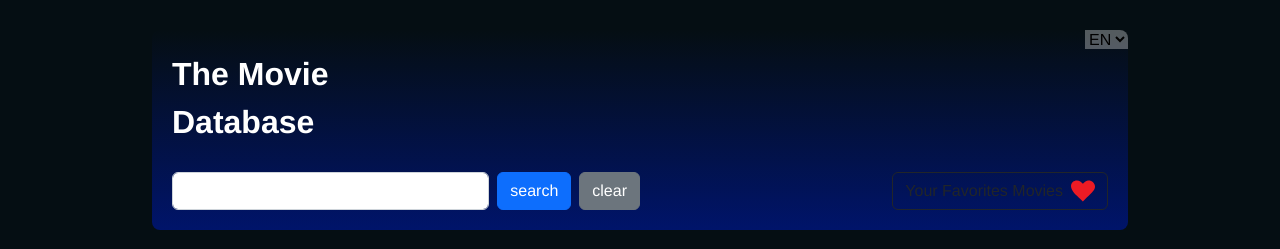
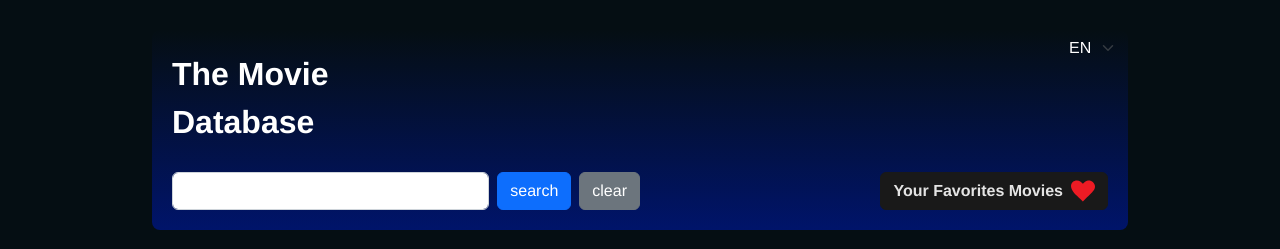
Before and after one commit to gian-anderegg/themoviedb, a Vue app: page /home in a window 1280 px wide. Shown: the top 249 px of the page. Built offline with nearby package versions, Linux system fonts and the light colour scheme; no server answers.

Commit message:
design changes in header

```diff
--- a/src/components/Header/Header.css
+++ b/src/components/Header/Header.css
@@ -26,10 +26,17 @@
     align-items: flex-start;
 }
 
+.favourites-container {
+    display: flex;
+    flex-grow: 1;
+    align-items: center;
+}
+
 .title {
     font-size: xx-large;
     color: white;
     font-weight: bold;
+    text-align: left;
 }
 
 .search {
@@ -50,8 +57,10 @@
     top: 0;
     right: 0;
     border-top-right-radius: 8px;
-    background-color: #ffffff51;
+    background-color: inherit;
     border: none;
+    width: fit-content;
+    color: white;
 }
 
 .button {
@@ -69,10 +78,27 @@
 }
 
 .search-icon {
-    background-image: url(../../assets/search.svg);
+    background-image: url(../../assets/white-search.svg);
     background-size: 100% 100%;
     background-repeat: no-repeat;
     display: block;
     height: 24px;
     width: 24px;
+    stroke: white;
 }
+
+.btn-outline-primary {
+    font-size: medium;
+    font-weight: bold;
+    --btn-color: rgb(25, 25, 25);
+    border-color: var(--btn-color);
+    background: var(--btn-color);
+    color: rgba(255, 255, 255, 0.886);
+}
+
+.btn-outline-primary:hover {
+    --btn-hover-color: rgb(0, 0, 0);
+    border-color: var(--btn-hover-color);
+    background: var(--btn-hover-color);
+    color: rgb(255, 255, 255);
+}
--- a/src/components/Header/Header.vue
+++ b/src/components/Header/Header.vue
@@ -5,7 +5,9 @@
         <span class="title">{{ $t("titleA") }}</span>
         <span class="title">{{ $t("titleB") }}</span>
       </div>
-      <span v-if="isOnFavourites" class="title">{{ $t("favorites") }}</span>
+      <div class="favourites-container">
+        <span v-if="isOnFavourites" class="title">{{ $t("favorites") }}</span>
+      </div>
       <div class="search">
         <input
           type="search"
@@ -21,20 +23,20 @@
       </div>
     </div>
     <div class="header__right">
-      <select class="language" data-width="fit" @change="changeLanguage">
+      <select class="language form-select" data-width="fit" @change="changeLanguage">
         <option value="en">EN</option>
         <option value="de">DE</option>
       </select>
       <router-link
         v-if="isOnHome"
         to="favourites"
-        class="button btn btn-outline-dark"
+        class="button btn btn-outline-primary"
         >{{ $t("favoritesButton") }} <span class="button-icon"></span
       ></router-link>
       <router-link
         v-if="isOnFavourites"
         to="home"
-        class="button btn btn-outline-dark"
+        class="button btn btn-outline-primary"
         >{{ $t("discoverMovies") }} <span class="search-icon"></span
       ></router-link>
     </div>
```
Also changed, not shown: src/assets/white-search.svg (added).
